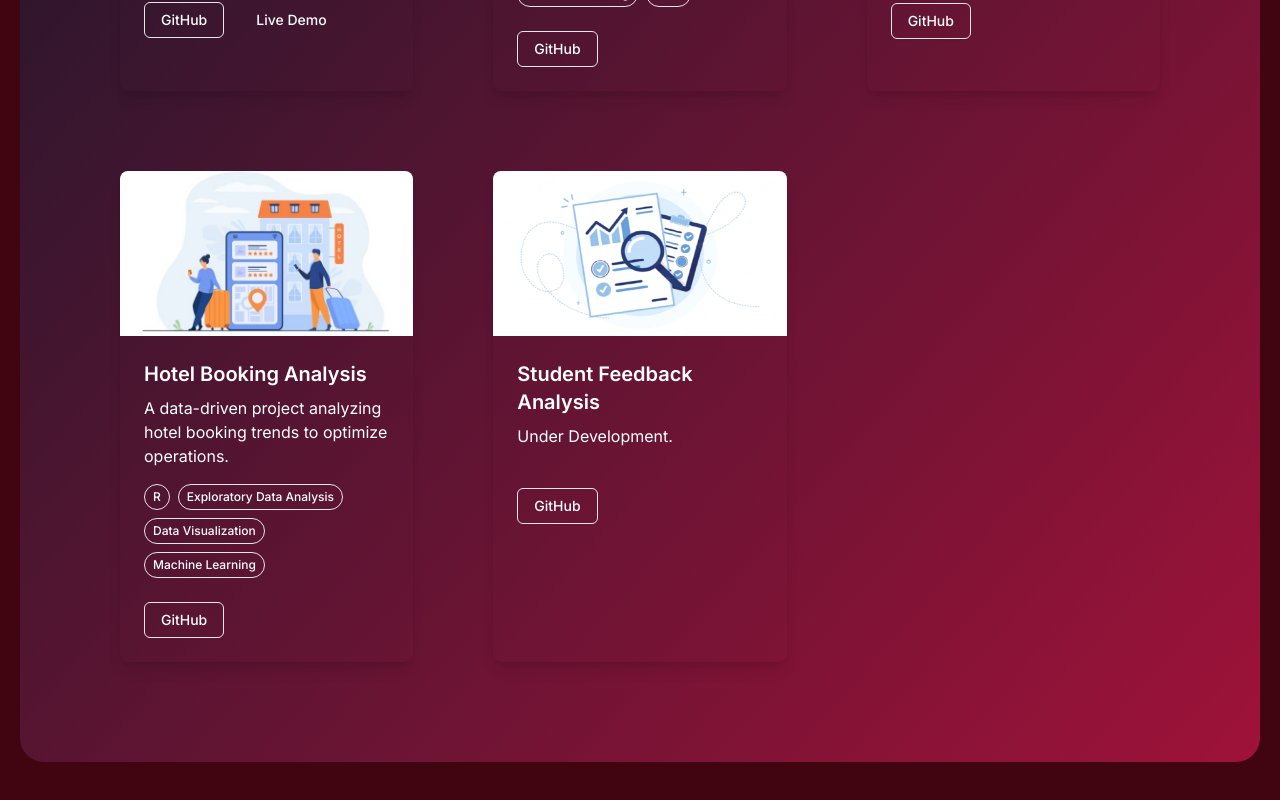
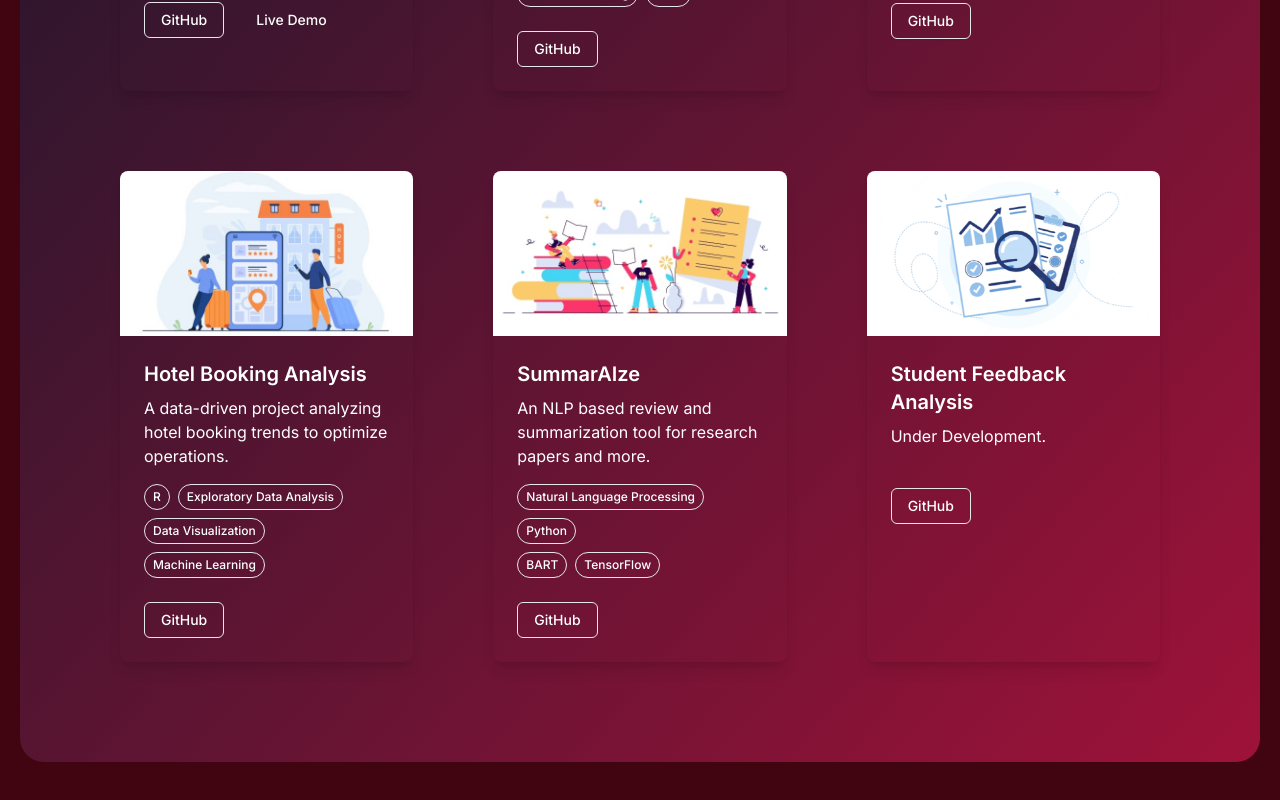
Before and after one commit to ShadaabHasan/portfolio, a Next.js app: page /AllProjects in a window 1280 px wide. Shown: the part 654-1454 px from the top of the page. Built offline with nearby package versions, Linux system fonts and the light colour scheme.

Commit message:
Project added

```diff
--- a/app/AllProjects/page.js
+++ b/app/AllProjects/page.js
@@ -34,6 +34,8 @@ const AllProject = () => {
                 <p className="mt-4 text-lg text-muted-foreground grey">A showcase of my recent projects, demonstrating my skills in AI, machine learning, and more.</p>
             </div>
             <div className="grid md:grid-cols-3 lg:grid-cols-3 gap-20 p-5 mt-6 mx-20">
+
+                {/* project 1 */}
                 <div className="h-full">
                     <div className="bg-card rounded-lg shadow-lg overflow-hidden h-full flex flex-col">
                         <div className="relative">
@@ -60,6 +62,8 @@ const AllProject = () => {
                         </div>
                     </div>
                 </div>
+
+                {/* project 2 */}
                 <div className="h-full">
                     <div className="bg-card rounded-lg shadow-lg overflow-hidden h-full flex flex-col">
                         <div className="relative">
@@ -85,6 +89,8 @@ const AllProject = () => {
                         </div>
                     </div>
                 </div>
+
+                {/* project 3 */}
                 <div className="h-full" >
                     <div className="bg-card rounded-lg shadow-lg overflow-hidden h-full flex flex-col">
                         <div className="relative">
@@ -111,9 +117,12 @@ const AllProject = () => {
                         </div>
                     </div>
                 </div>
+
+                {/* project 4 */}
+                <div className="h-full" >
                 <div className="bg-card rounded-lg shadow-lg overflow-hidden h-full flex flex-col">
                     <div className="relative">
-                        <img alt="Portfolio Website" loading="lazy" decoding="async" data-nimg="fill" className="object-cover transition-transform hover:scale-105 duration-300" src='/projects/hotel-booking.jpg'/>
+                        <img alt="Hotel Booking Analysis" loading="lazy" decoding="async" data-nimg="fill" className="object-cover transition-transform hover:scale-105 duration-300" src='/projects/hotel-booking.jpg'/>
                     </div>
                     <div className="p-6 space-y-4">
                         <div>
@@ -133,9 +142,40 @@ const AllProject = () => {
                         </div>
                     </div>
                 </div>
+                </div>
+
+                {/* project 5 */}
+                <div className='h-full'>
                 <div className="bg-card rounded-lg shadow-lg overflow-hidden h-full flex flex-col">
                     <div className="relative">
-                        <img alt="Portfolio Website" loading="lazy" decoding="async" data-nimg="fill" className="object-cover transition-transform hover:scale-105 duration-300" src='/projects/student-feedback_re.png'/>
+                        <img alt="Literature Review" loading="lazy" decoding="async" data-nimg="fill" className="object-cover transition-transform hover:scale-105 duration-300" src='/projects/literature-review.jpg'/>
+                    </div>
+                    <div className="p-6 space-y-4">
+                        <div>
+                            <h3 className="text-xl font-semibold mb-2">SummarAIze</h3>
+                            {/* <div className="inline-block rounded-full bg-primary/10 px-2 py-1 text-xs text-primary mb-2">Featured Project</div> */}
+                            <p className="text-muted-foreground">An NLP based review and summarization tool for research papers and more.</p>
+                        </div>
+                        <div className="flex flex-wrap gap-2">
+                            <span className="inline-flex items-center rounded-full font-medium bg-primary/10 text-primary hover:bg-primary/20 transition-colors border border-primary/20 text-xs px-2 py-1">Natural Language Processing</span>
+                            <span className="inline-flex items-center rounded-full font-medium bg-primary/10 text-primary hover:bg-primary/20 transition-colors border border-primary/20 text-xs px-2 py-1">Python</span>
+                            <div className="flex flex-wrap gap-2 w-full">
+                            <span className="inline-flex items-center rounded-full font-medium bg-primary/10 text-primary hover:bg-primary/20 transition-colors border border-primary/20 text-xs px-2 py-1">BART</span>
+                            <span className="inline-flex items-center rounded-full font-medium bg-primary/10 text-primary hover:bg-primary/20 transition-colors border border-primary/20 text-xs px-2 py-1">TensorFlow</span>
+                            </div>
+                        </div>
+                        <div className="flex gap-4 pt-2">
+                            <a target="_blank" rel="noopener noreferrer" className="inline-flex items-center justify-center gap-2 whitespace-nowrap rounded-md text-sm font-medium transition-colors border border-input h-9 px-4 py-2" href="https://github.com/ShadaabHasan/portfolio">GitHub</a>
+                        </div>
+                    </div>
+                </div>
+                </div>
+
+                {/* project 6 */}
+                <div className='h-full'>
+                <div className="bg-card rounded-lg shadow-lg overflow-hidden h-full flex flex-col">
+                    <div className="relative">
+                        <img alt="Student Feedback Analysis" loading="lazy" decoding="async" data-nimg="fill" className="object-cover transition-transform hover:scale-105 duration-300" src='/projects/student-feedback_re.png'/>
                     </div>
                     <div className="p-6 space-y-4">
                         <div>
@@ -154,6 +194,7 @@ const AllProject = () => {
                         </div>
                     </div>
                 </div>
+                </div>
             </div>
         </div>
     </div>
```
Also changed, not shown: app/components/FeaturedProjects.jsx (+8 -0 lines), public/projects/literature-review.jpg (added).
